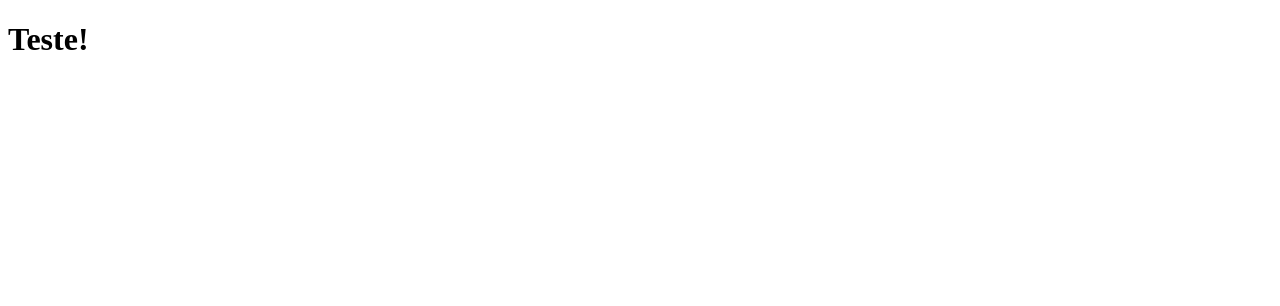
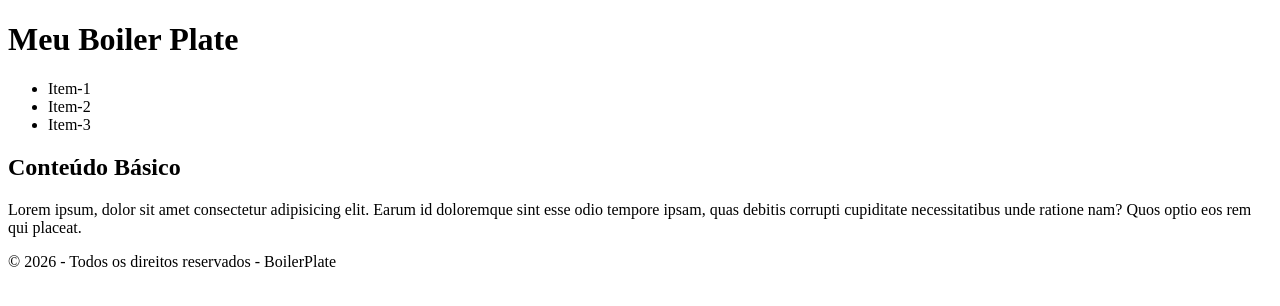
Before and after one commit to 1TDSPH-26/front-2sem-aula-10, a React (Vite) app in the folder my-app/: page / in a window 1280 px wide. Shown: the top 306 px of the page. Built offline with nearby package versions, Linux system fonts and the light colour scheme.

Commit message:
feat: Criando componentes funcionáis de modularização. Cabeçalho, Conteúdo e Rodapé.

```diff
--- a/my-app/src/App.tsx
+++ b/my-app/src/App.tsx
@@ -1,6 +1,16 @@
+import Cabecalho from "./components/Cabecalho/Cabecalho";
+import Conteudo from "./components/Conteudo/Conteudo";
+import Rodape from "./components/Rodape/Rodape";
+
 export default function App(){
 
   return(
-    <h1>Teste!</h1>
+    <div>
+      <Cabecalho/>
+
+      <Conteudo/>
+
+      <Rodape/>
+    </div>
   );
 }
--- /dev/null
+++ b/my-app/src/components/Cabecalho/Cabecalho.tsx
@@ -0,0 +1,14 @@
+export default function Cabecalho(){
+    return(
+        <header>
+            <h1>Meu Boiler Plate</h1>
+            <nav>
+                <ul>
+                    <li>Item-1</li>
+                    <li>Item-2</li>
+                    <li>Item-3</li>
+                </ul>
+            </nav>
+        </header>
+    );
+}
--- /dev/null
+++ b/my-app/src/components/Conteudo/Conteudo.tsx
@@ -0,0 +1,10 @@
+export default function Conteudo(){
+    return(
+        <main>
+            <section>
+                <h2>Conteúdo Básico</h2>
+                <p>Lorem ipsum, dolor sit amet consectetur adipisicing elit. Earum id doloremque sint esse odio tempore ipsam, quas debitis corrupti cupiditate necessitatibus unde ratione nam? Quos optio eos rem qui placeat.</p>
+            </section>
+        </main>
+    );
+}
--- /dev/null
+++ b/my-app/src/components/Rodape/Rodape.tsx
@@ -0,0 +1,7 @@
+export default function Rodape(){
+    return(
+        <footer>
+            <p>&copy; 2026 - Todos os direitos reservados - BoilerPlate</p>
+        </footer>
+    );
+}
```
